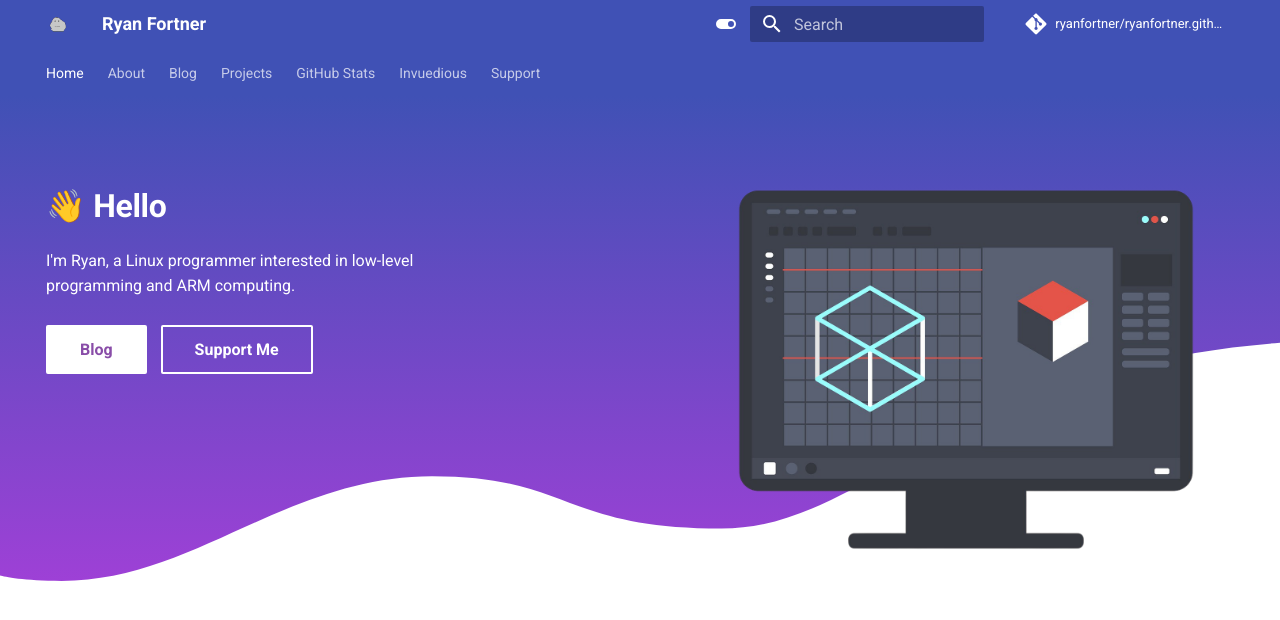
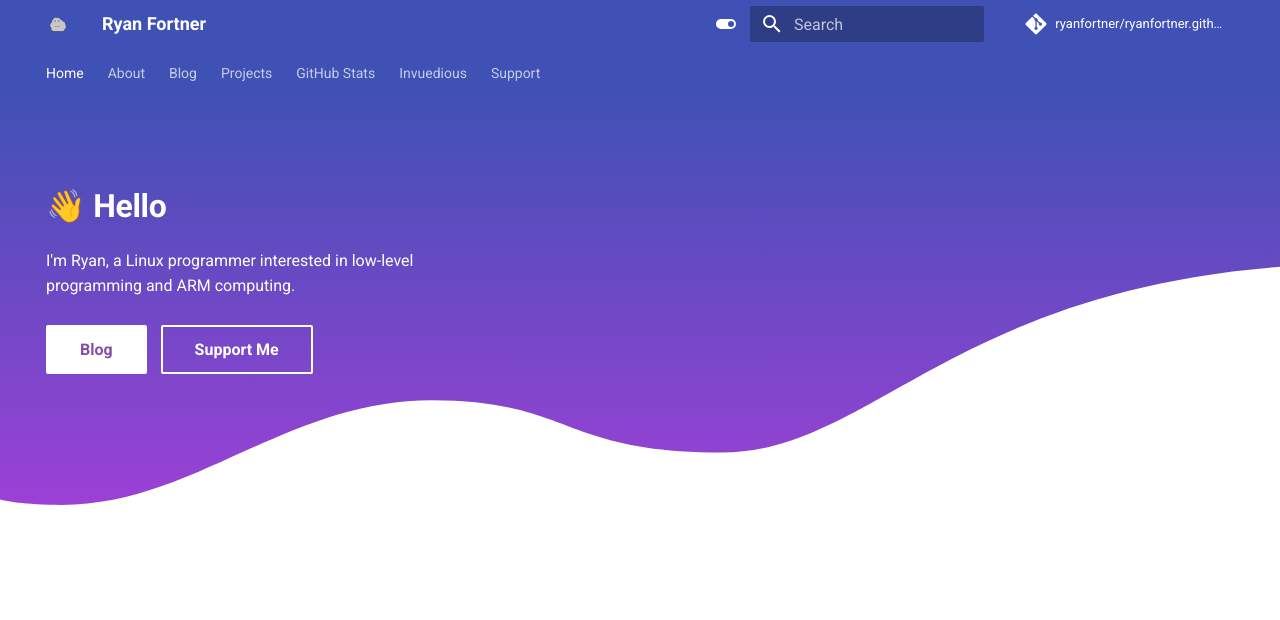
Before and after one commit to ryanfortner/ryanfortner.github.io, an MkDocs documentation site: the page built from docs/index.md, in a window 1280 px wide. Shown: the top 620 px of the page. Built offline with MkDocs 1.6.1 and Material for MkDocs 9.7.7, drawn with Linux system fonts in a browser that asks for light colours; comment, search, counter and statistics services are not loaded.

Commit message:
removed image from the home page for now

```diff
--- a/custom/overrides/home.html
+++ b/custom/overrides/home.html
@@ -8,9 +8,6 @@
   <section class="mdx-container">
     <div class="md-grid md-typeset">
       <div class="mdx-hero">
-        <div class="mdx-hero__image">
-          <img src="assets/images/illustration-3.png" alt="" width="1559" height="1100" draggable="false">
-        </div>
         <div class="mdx-hero__content">
           <h1>👋 Hello</h1>
           <p>I'm Ryan, a Linux programmer interested in low-level programming and ARM computing.</p>
```
